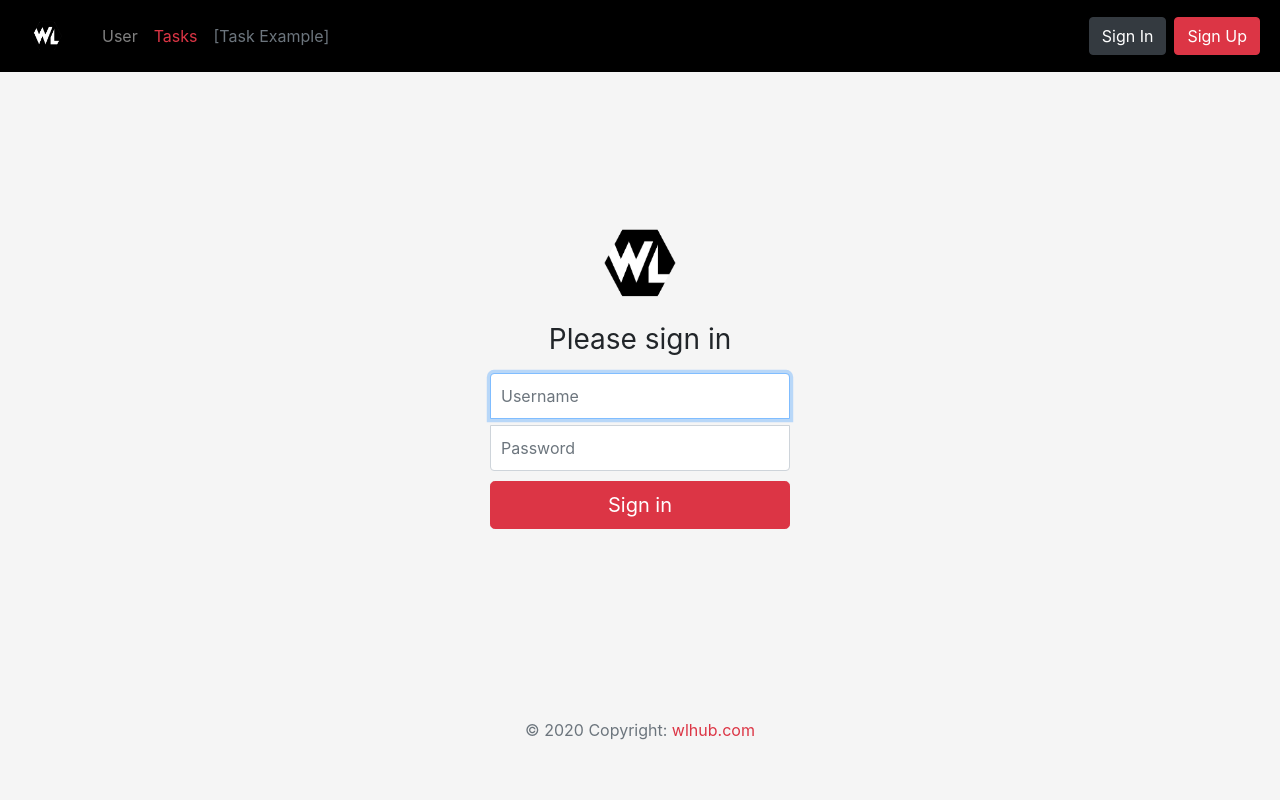
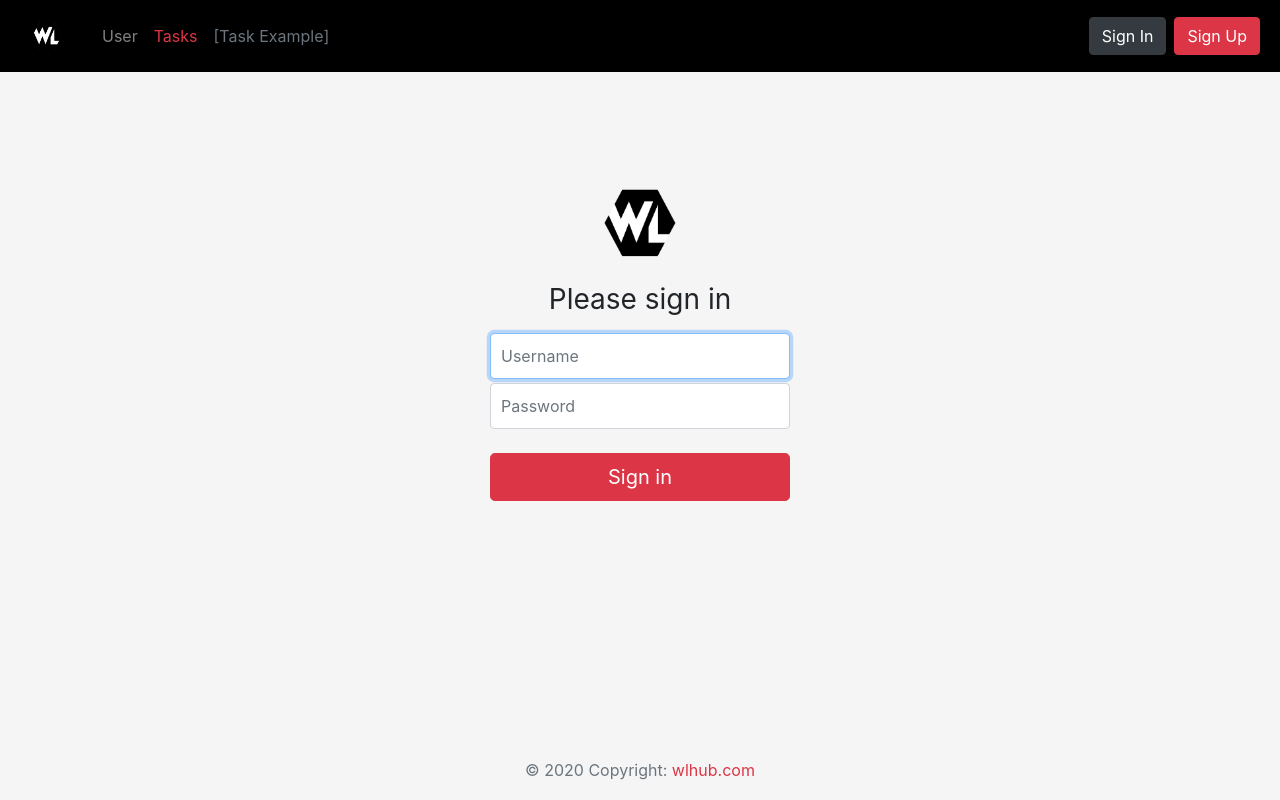
Before and after one commit to azinit/wlhub, a Django app: page /account/sign-in in a window 1280 px wide. Run offline with Django 3.2, Linux system fonts and the light colour scheme; some libraries are stand-ins or nearby versions.

Commit message:
minor fix

```diff
--- a/wlhub/static/sign-in/index.css
+++ b/wlhub/static/sign-in/index.css
@@ -1,14 +1,7 @@
-html,
-body {
-    height: 100%;
-}
-
 body {
     display: flex;
     align-items: center;
     justify-content: center;
-    padding-top: 40px;
-    padding-bottom: 40px;
     background-color: #f5f5f5;
 }
 
@@ -34,15 +27,3 @@ body {
 .form-signin .form-control:focus {
     z-index: 2;
 }
-
-.form-signin input[name="username"] {
-    margin-bottom: 6px;
-    border-bottom-right-radius: 0;
-    border-bottom-left-radius: 0;
-}
-
-.form-signin input[name="password"] {
-    margin-bottom: 10px;
-    border-top-left-radius: 0;
-    border-top-right-radius: 0;
-}
--- a/wlhub/templates/sign-in/index.html
+++ b/wlhub/templates/sign-in/index.html
@@ -22,10 +22,10 @@
 
         <label for="inputUsername" class="sr-only">Username</label>
         {% csrf_token %}
-        <input type="text" id="inputUsername" name="username" class="form-control" placeholder="Username" required
+        <input type="text" id="inputUsername" name="username" class="form-control mb-1" placeholder="Username" required
                autofocus>
         <label for="inputPassword" class="sr-only">Password</label>
-        <input type="password" id="inputPassword" name="password" class="form-control" placeholder="Password" required>
+        <input type="password" id="inputPassword" name="password" class="form-control mb-4" placeholder="Password" required>
         {% comment %}<div class="checkbox mb-3">
             <label>
                 <input type="checkbox" value="remember-me"> Remember me
```
